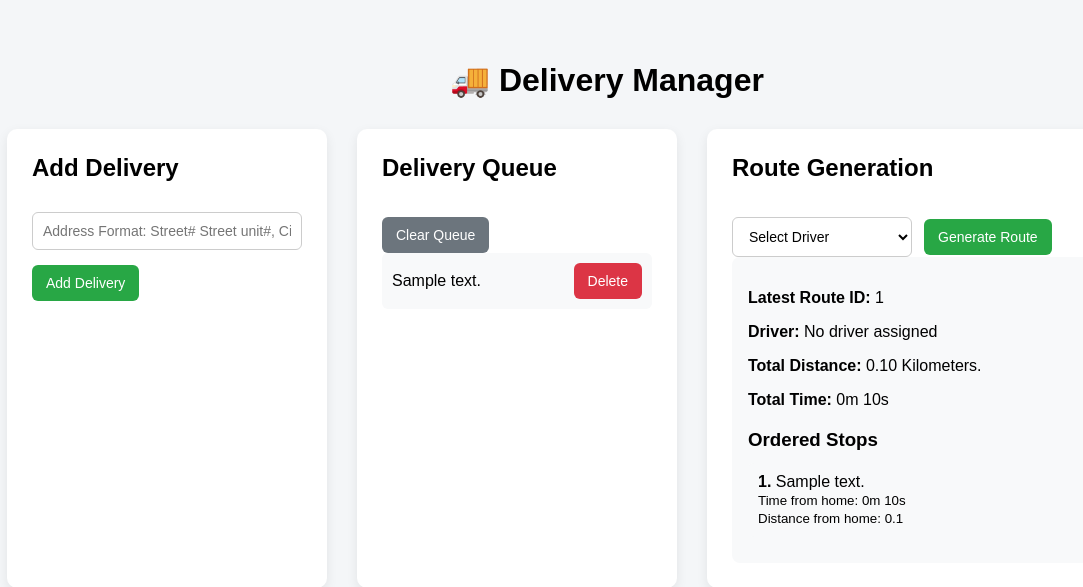
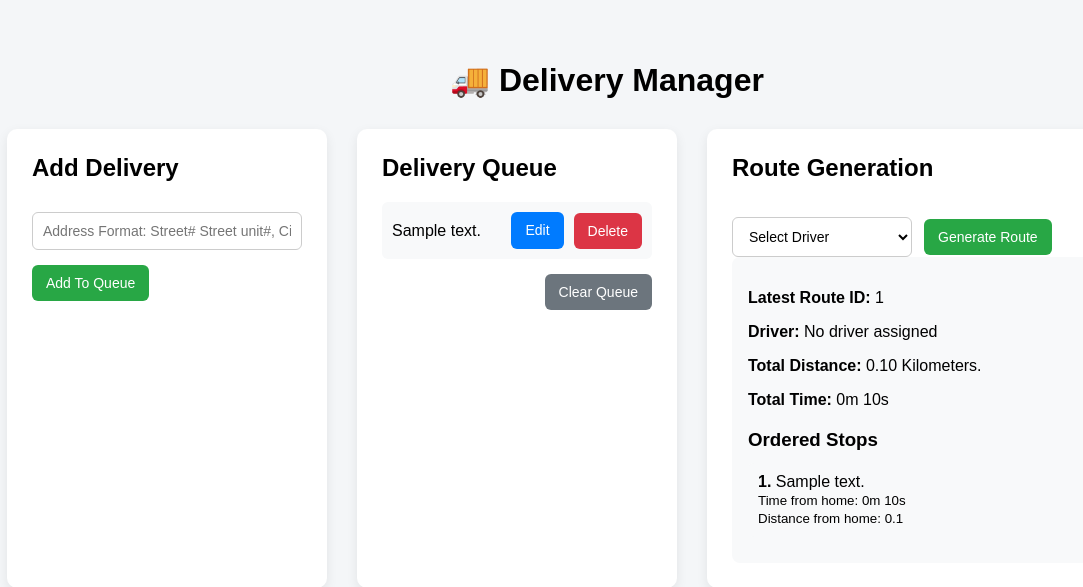
Before and after one commit to dannybeaudoin28/delivery_manager, a Django app: page / in a window 1280 px wide. Shown: the top 587 px of the page, without its empty margins (33-1116 px from the left). Run offline with Django 5.2, Linux system fonts and the light colour scheme; tables that the repository leaves empty hold one stand-in row (values such as "Sample post").

Commit message:
Add ability to edit delivery in queue

```diff
--- a/myproject/deliverymanager/templates/deliverymanager/dashboard.html
+++ b/myproject/deliverymanager/templates/deliverymanager/dashboard.html
@@ -218,6 +218,47 @@
         .delivered-btn:hover {
             background-color: #1e7e34;
         }
+
+        .queue-footer {
+            display: flex;
+            justify-content: flex-end;
+            margin-top: 15px;
+        }
+
+        .delivery-actions {
+            display: flex;
+            align-items: center;
+            gap: 10px;
+        }
+
+        .edit-btn {
+            background-color: #007bff;
+        }
+
+        .edit-btn:hover {
+            background-color: #0056b3;
+        }
+
+        .delete-btn {
+            background-color: #dc3545;
+            margin-left: 0;
+        }
+
+        .edit-btn {
+            display: inline-block;
+            padding: 10px 14px;
+            border: none;
+            border-radius: 6px;
+            background-color: #007bff;
+            color: white;
+            text-decoration: none;
+            font-size: 14px;
+            line-height: 1.2;
+        }
+
+        .edit-btn:hover {
+            background-color: #0056b3;
+        }
     </style>
 </head>
 
@@ -235,23 +276,14 @@
                     {% csrf_token %}
                     <input type="text" name="address"
                         placeholder="Address Format: Street# Street unit#, City, Prov, Postal, Country" required>
-                    <button type="submit">Add Delivery</button>
+                    <button type="submit">Add To Queue</button>
                 </form>
             </div>
+
 
             <div class="panel">
                 <div class="section-header">
                     <h2>Delivery Queue</h2>
-
-                    {% if deliveries %}
-                    <form method="post" action="{% url 'clear_queue' %}" class="inline-form">
-                        {% csrf_token %}
-                        <button type="submit" class="clear-btn"
-                            onclick="return confirm('Delete all unassigned deliveries?')">
-                            Clear Queue
-                        </button>
-                    </form>
-                    {% endif %}
                 </div>
 
                 {% if deliveries %}
@@ -260,24 +292,37 @@
                     <li>
                         <span>{{ delivery.address }}</span>
 
+                        <div class="delivery-actions">
+                            <a href="{% url 'edit_delivery' delivery.id %}" class="edit-btn">Edit</a>
+
                             <form method="post" action="{% url 'remove_delivery' delivery.id %}" class="inline-form">
                                 {% csrf_token %}
-                            <button type="submit" class="delete-btn" onclick="return confirm('Delete this delivery?')">
+                                <button type="submit" class="delete-btn"
+                                    onclick="return confirm('Delete this delivery?')">
                                     Delete
                                 </button>
                             </form>
+                        </div>
                     </li>
                     {% endfor %}
                 </ul>
+
+                <div class="queue-footer">
+                    <form method="post" action="{% url 'clear_queue' %}" class="inline-form">
+                        {% csrf_token %}
+                        <button type="submit" class="clear-btn"
+                            onclick="return confirm('Delete all unassigned deliveries?')">
+                            Clear Queue
+                        </button>
+                    </form>
+                </div>
                 {% else %}
                 <p class="empty">No deliveries yet.</p>
                 {% endif %}
             </div>
-
             <div class="route-panel">
                 <div class="section-header">
                     <h2>Route Generation</h2>
-
                     <form method="post" action="{% url 'generate_route' %}" class="route-generate-form">
                         {% csrf_token %}
 
@@ -288,11 +333,8 @@
                             {% endfor %}
                         </select>
 
-                        <button
-                            type="submit"
-                            class="generate-btn"
-                            onclick="return confirm('Generate route from current unassigned deliveries?')"
-                        >
+                        <button type="submit" class="generate-btn"
+                            onclick="return confirm('Generate route from current unassigned deliveries?')">
                             Generate Route
                         </button>
                     </form>
@@ -310,7 +352,8 @@
                         No driver assigned
                         {% endif %}
                     </p>
-                    <p><strong>Total Distance:</strong> {{ latest_route.total_distance|meters_to_kilometer_meter }} Kilometers.</p>
+                    <p><strong>Total Distance:</strong> {{ latest_route.total_distance|meters_to_kilometer_meter }}
+                        Kilometers.</p>
                     <p><strong>Total Time:</strong> {{ latest_route.total_time|seconds_to_min_sec }}</p>
                     <h3>Ordered Stops</h3>
 
@@ -356,12 +399,9 @@
                 </div>
                 {% endif %}
             </div>
-
         </div>
-
         <div class="full-width-panel">
             <h2>All Deliveries</h2>
-
             <div class="table-wrapper">
                 <table>
                     <thead>
@@ -405,15 +445,11 @@
                                 {% if delivery.status == 'Delivered' %}
                                 <span class="empty">Completed</span>
                                 {% else %}
-                                    <form method="post"
-                                        action="{% url 'mark_delivery_delivered' delivery.id %}"
+                                <form method="post" action="{% url 'mark_delivery_delivered' delivery.id %}"
                                     class="inline-form">
                                     {% csrf_token %}
-                                        <button
-                                            type="submit"
-                                            class="delivered-btn"
-                                            onclick="return confirm('Mark this delivery as delivered?')"
-                                        >
+                                    <button type="submit" class="delivered-btn"
+                                        onclick="return confirm('Mark this delivery as delivered?')">
                                         Mark Delivered
                                     </button>
                                 </form>
@@ -423,15 +459,13 @@
                         {% endfor %}
                         {% else %}
                         <tr>
-                            <td colspan="6" class="empty">No deliveries found.</td>
+                            <td colspan="9" class="empty">No deliveries found.</td>
                         </tr>
                         {% endif %}
                     </tbody>
                 </table>
             </div>
         </div>
-
-    </div>
 </body>
 
 </html>
--- a/myproject/deliverymanager/urls.py
+++ b/myproject/deliverymanager/urls.py
@@ -9,11 +9,12 @@ urlpatterns = [
     path('', views.dashboard_view, name='dashboard'),
     path('add-delivery/', views.add_delivery_view, name='add_delivery'),
     path('deliveries/delete/<int:delivery_id>/', views.remove_delivery_view, name='remove_delivery'),
-    path('deliveries/clear-queue', view=views.clear_queue_view, name='clear_queue'),
+    path('deliveries/clear-queue', views.clear_queue_view, name='clear_queue'),
     path('generate-route/', views.generate_route_view, name='generate_route'),
     path(
         'deliveries/<int:delivery_id>/mark-delivered/',
         views.mark_delivered,
         name='mark_delivery_delivered'
     ),
+    path('delivery/<int:delivery_id>/edit/', views.edit_delivery, name='edit_delivery'),
 ]
--- a/myproject/deliverymanager/views.py
+++ b/myproject/deliverymanager/views.py
@@ -120,3 +120,13 @@ def mark_delivered(request, delivery_id):
         command.execute(delivery_id)
 
     return redirect("dashboard")
+
+def edit_delivery(request, delivery_id):
+    delivery = get_object_or_404(Delivery, id=delivery_id)
+
+    if request.method == "POST":
+        delivery.address = request.POST.get("address", "").strip()
+        delivery.save()
+        return redirect('dashboard')
+
+    return render(request, 'deliverymanager/edit_delivery.html', {'delivery': delivery})
```
Also changed, not shown: myproject/deliverymanager/templates/deliverymanager/edit_delivery.html (added, +20 -0 lines). Lines whose indentation alone changed are shown as unchanged.
